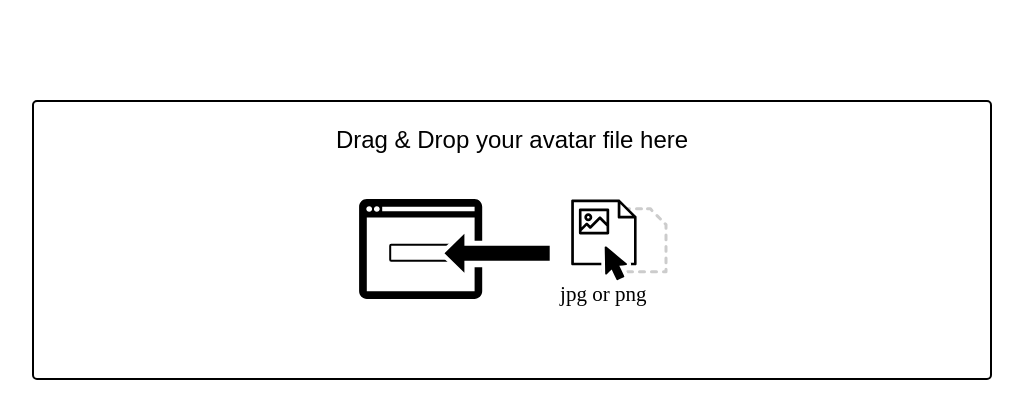
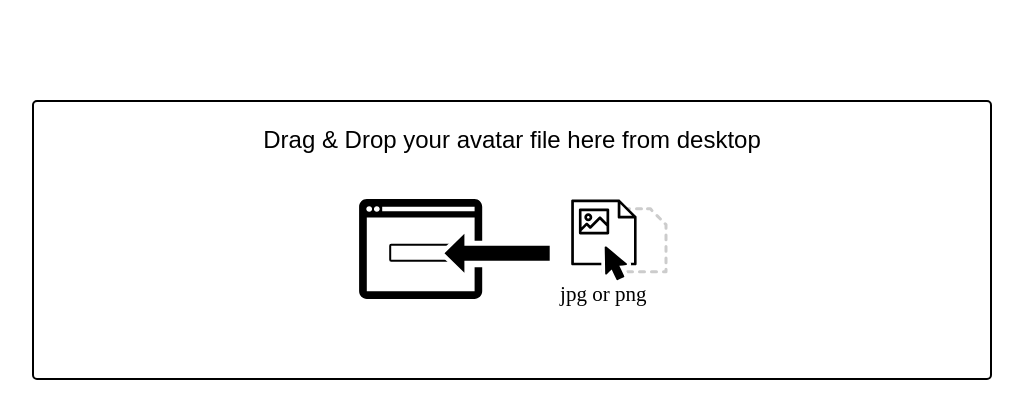
Before and after one commit to marufm/Team-Avatar-Builder, a website: page index.html in a window 1280 px wide. Shown: the whole page, without its empty margins (128-1151 px from the left). Drawn offline with Linux system fonts and the light colour scheme; a web font is replaced by a local one.

Commit message:
Instruction Update

```diff
--- a/index.html
+++ b/index.html
@@ -8,7 +8,7 @@
 <body>
 <div class="shell">
 	<div id="drop_area_box">
-		<p>Drag & Drop your avatar file here</p>
+		<p>Drag & Drop your avatar file here from desktop</p>
 	</div>
 	<div id="working_msg">
 		<p>working...</p>
```
